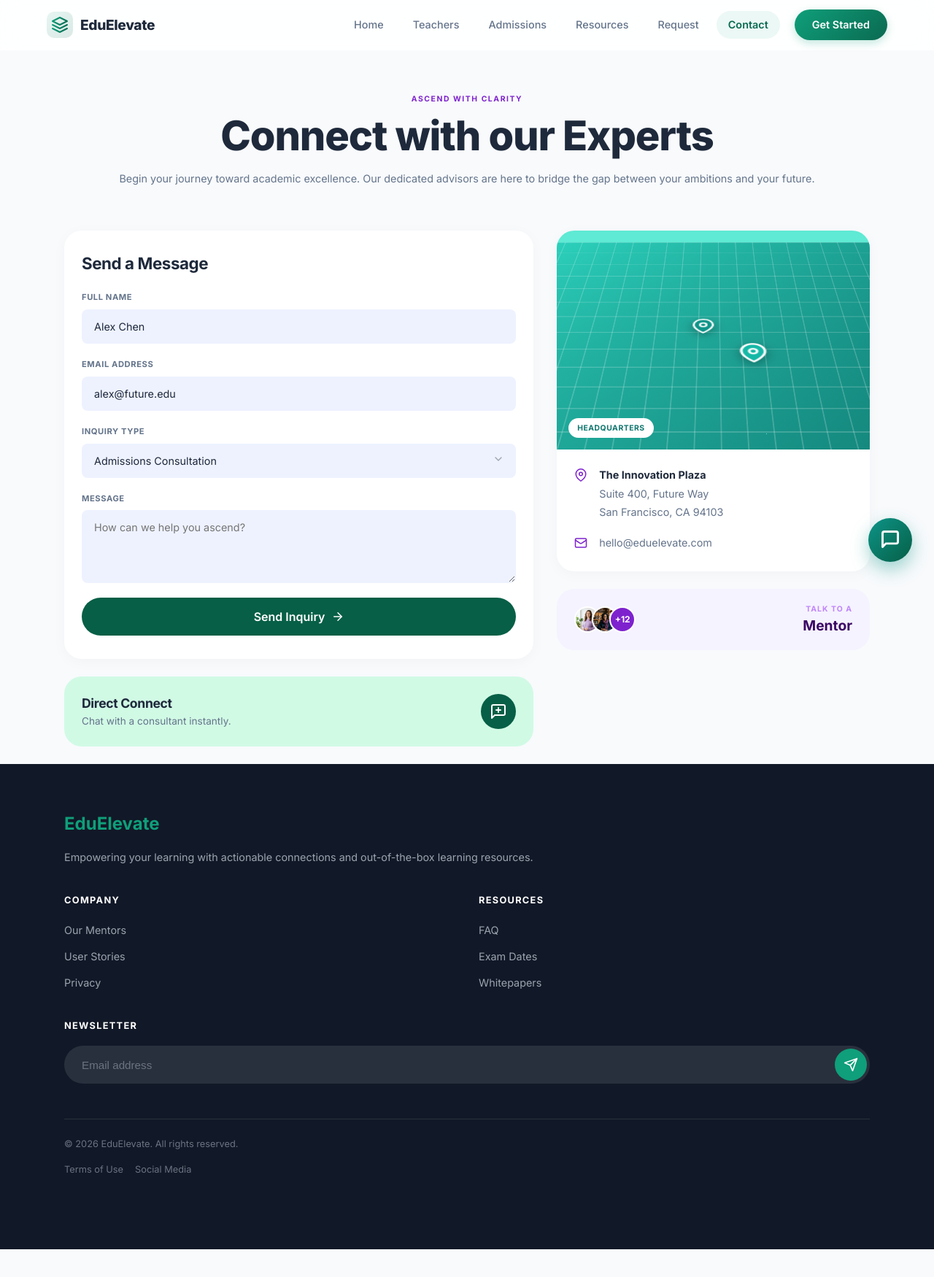
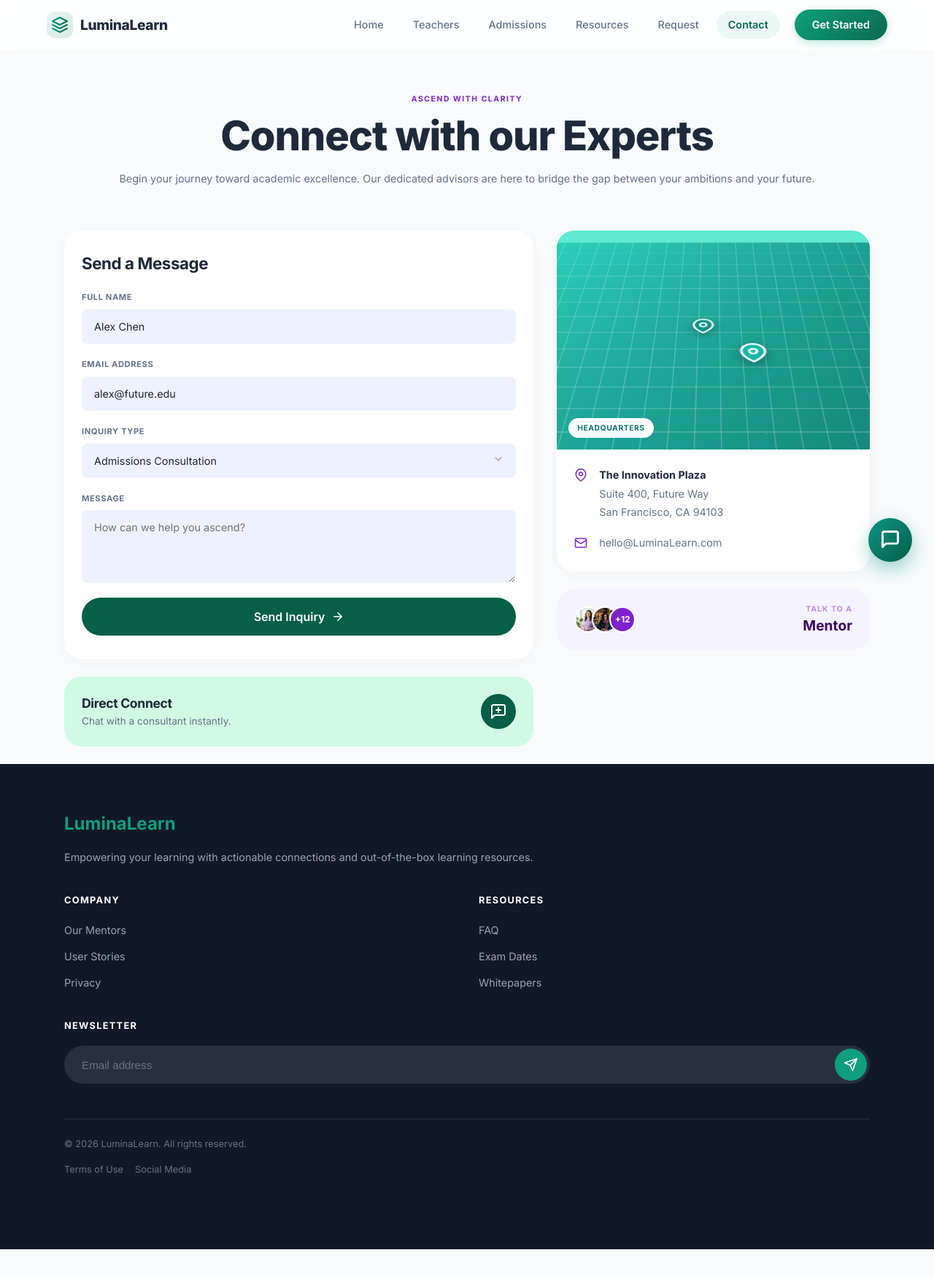
Before and after one commit to Ayeshanudrat7/lumina-learn, a React (Vite) app: page /contact in a window 1280 px wide. Shown: the top 1750 px of the page at 73% size. Built offline with nearby package versions, Linux system fonts and the light colour scheme.

Commit message:
AAimplement core pages including Teachers, Resources, and Contact with reusable navigation, header, and card components

```diff
--- a/src/components/Chatbot.jsx
+++ b/src/components/Chatbot.jsx
@@ -38,7 +38,7 @@ const Chatbot = () => {
               <svg width="20" height="20" viewBox="0 0 24 24" fill="none" stroke="currentColor" strokeWidth="2" strokeLinecap="round" strokeLinejoin="round"><path d="M21 15a2 2 0 0 1-2 2H7l-4 4V5a2 2 0 0 1 2-2h14a2 2 0 0 1 2 2z"></path></svg>
             </div>
             <div>
-              <h3>EduElevate Support</h3>
+              <h3>LuminaLearn Support</h3>
               <p>Online • AI Assistant</p>
             </div>
           </div>
--- a/src/components/EduElevateHeader.jsx
+++ b/src/components/EduElevateHeader.jsx
@@ -6,7 +6,7 @@ const LuminaLearnHeader = () => {
     <header className="LL-header container">
       <div className="LL-logo-container">
         <img src="/images/mentor_math.png" alt="User Profile" className="header-avatar" />
-        <span className="LL-logo-text">EduElevate</span>
+        <span className="LL-logo-text">LuminaLearn</span>
       </div>
       <button className="LL-hamburger-btn">
         <svg width="24" height="24" viewBox="0 0 24 24" fill="none" stroke="currentColor" strokeWidth="2" strokeLinecap="round" strokeLinejoin="round"><line x1="3" y1="12" x2="21" y2="12"></line><line x1="3" y1="6" x2="21" y2="6"></line><line x1="3" y1="18" x2="21" y2="18"></line></svg>
--- a/src/components/Footer.jsx
+++ b/src/components/Footer.jsx
@@ -7,7 +7,7 @@ const Footer = () => {
     <footer className="footer">
       <div className="container">
         <div className="footer-brand">
-          <span className="footer-logo">EduElevate</span>
+          <span className="footer-logo">LuminaLearn</span>
           <p className="footer-desc">
             Empowering your learning with actionable connections and out-of-the-box learning resources.
           </p>
@@ -44,7 +44,7 @@ const Footer = () => {
         </div>
 
         <div className="footer-bottom">
-          <p className="copyright">© 2026 EduElevate. All rights reserved.</p>
+          <p className="copyright">© 2026 LuminaLearn. All rights reserved.</p>
           <div className="footer-bottom-links">
             <a href="#">Terms of Use</a>
             <a href="#">Social Media</a>
--- a/src/components/Navbar.jsx
+++ b/src/components/Navbar.jsx
@@ -35,9 +35,9 @@ const Navbar = () => {
         <Link to="/" className="navbar-logo">
           <div className="navbar-logo-icon">
             <svg width="24" height="24" viewBox="0 0 24 24" fill="none" xmlns="http://www.w3.org/2000/svg">
-              <path d="M12 2L2 7L12 12L22 7L12 2Z" stroke="url(#navGrad1)" strokeWidth="2" strokeLinecap="round" strokeLinejoin="round"/>
-              <path d="M2 17L12 22L22 17" stroke="url(#navGrad2)" strokeWidth="2" strokeLinecap="round" strokeLinejoin="round"/>
-              <path d="M2 12L12 17L22 12" stroke="url(#navGrad3)" strokeWidth="2" strokeLinecap="round" strokeLinejoin="round"/>
+              <path d="M12 2L2 7L12 12L22 7L12 2Z" stroke="url(#navGrad1)" strokeWidth="2" strokeLinecap="round" strokeLinejoin="round" />
+              <path d="M2 17L12 22L22 17" stroke="url(#navGrad2)" strokeWidth="2" strokeLinecap="round" strokeLinejoin="round" />
+              <path d="M2 12L12 17L22 12" stroke="url(#navGrad3)" strokeWidth="2" strokeLinecap="round" strokeLinejoin="round" />
               <defs>
                 <linearGradient id="navGrad1" x1="2" y1="2" x2="22" y2="12" gradientUnits="userSpaceOnUse">
                   <stop stopColor="#0F9F7A" />
@@ -54,7 +54,7 @@ const Navbar = () => {
               </defs>
             </svg>
           </div>
-          <span className="navbar-logo-text">EduElevate</span>
+          <span className="navbar-logo-text">LuminaLearn</span>
         </Link>
 
         {/* Desktop Navigation */}
@@ -100,7 +100,7 @@ const Navbar = () => {
         ))}
         <Link to="/request" className="navbar-mobile-cta" onClick={() => setMenuOpen(false)}>
           Get Started
-          <svg width="18" height="18" viewBox="0 0 24 24" fill="none" stroke="currentColor" strokeWidth="2" strokeLinecap="round" strokeLinejoin="round" style={{marginLeft: '8px'}}>
+          <svg width="18" height="18" viewBox="0 0 24 24" fill="none" stroke="currentColor" strokeWidth="2" strokeLinecap="round" strokeLinejoin="round" style={{ marginLeft: '8px' }}>
             <line x1="5" y1="12" x2="19" y2="12"></line>
             <polyline points="12 5 19 12 12 19"></polyline>
           </svg>
--- a/src/components/TeachersHeader.jsx
+++ b/src/components/TeachersHeader.jsx
@@ -6,7 +6,7 @@ const TeachersHeader = () => {
     <header className="teachers-header container">
       <div className="teachers-logo-container">
         <img src="/images/mentor_math.png" alt="User Profile" className="header-avatar" />
-        <span className="teachers-logo-text">EduElevate</span>
+        <span className="teachers-logo-text">LuminaLearn</span>
       </div>
       <div className="header-actions">
         <button className="icon-btn-green">
--- a/src/pages/Contact.jsx
+++ b/src/pages/Contact.jsx
@@ -48,7 +48,7 @@ const Contact = () => {
               </div>
               <button className="c-btn-submit">
                 Send Inquiry
-                <svg width="18" height="18" viewBox="0 0 24 24" fill="none" stroke="currentColor" strokeWidth="2" strokeLinecap="round" strokeLinejoin="round" style={{marginLeft: '8px'}}><path d="M5 12h14"></path><path d="m12 5 7 7-7 7"></path></svg>
+                <svg width="18" height="18" viewBox="0 0 24 24" fill="none" stroke="currentColor" strokeWidth="2" strokeLinecap="round" strokeLinejoin="round" style={{ marginLeft: '8px' }}><path d="M5 12h14"></path><path d="m12 5 7 7-7 7"></path></svg>
               </button>
             </section>
 
@@ -93,7 +93,7 @@ const Contact = () => {
                     <svg width="18" height="18" viewBox="0 0 24 24" fill="none" stroke="currentColor" strokeWidth="2" strokeLinecap="round" strokeLinejoin="round"><rect x="2" y="4" width="20" height="16" rx="2" ry="2"></rect><path d="m22 7-8.97 5.7a1.94 1.94 0 0 1-2.06 0L2 7"></path></svg>
                   </div>
                   <div className="c-hq-text">
-                    <span>hello@eduelevate.com</span>
+                    <span>hello@LuminaLearn.com</span>
                   </div>
                 </div>
               </div>
--- a/src/pages/Resources.jsx
+++ b/src/pages/Resources.jsx
@@ -36,7 +36,7 @@ const Resources = () => {
               </div>
             </div>
             <div className="r-notes-image">
-              <img src="/images/notes_placeholder.jpg" alt="Comprehensive Notes" className="r-notes-img" onError={(e) => { e.target.style.display='none'; e.target.nextSibling.style.display='flex'; }} />
+              <img src="/images/notes_placeholder.jpg" alt="Comprehensive Notes" className="r-notes-img" onError={(e) => { e.target.style.display = 'none'; e.target.nextSibling.style.display = 'flex'; }} />
               <div className="r-notes-img-fallback">
                 <svg width="64" height="64" viewBox="0 0 24 24" fill="none" stroke="#0D9488" strokeWidth="1.5"><path d="M14 2H6a2 2 0 0 0-2 2v16a2 2 0 0 0 2 2h12a2 2 0 0 0 2-2V8z"></path><polyline points="14 2 14 8 20 8"></polyline><line x1="16" y1="13" x2="8" y2="13"></line><line x1="16" y1="17" x2="8" y2="17"></line></svg>
                 <span>Notes &amp; Guides</span>
@@ -122,7 +122,7 @@ const Resources = () => {
 
           <div className="r-testimonials-grid">
             <div className="r-testimonial">
-              <p className="r-testimonial-text">"The resources at EduElevate are absolutely unparalleled. The notes alone are 5 that can close gaps I finally closed for me."</p>
+              <p className="r-testimonial-text">"The resources at LuminaLearn are absolutely unparalleled. The notes alone are 5 that can close gaps I finally closed for me."</p>
               <div className="r-testimonial-author">
                 <div className="r-t-avatar r-t-av1"></div>
                 <div>
```
